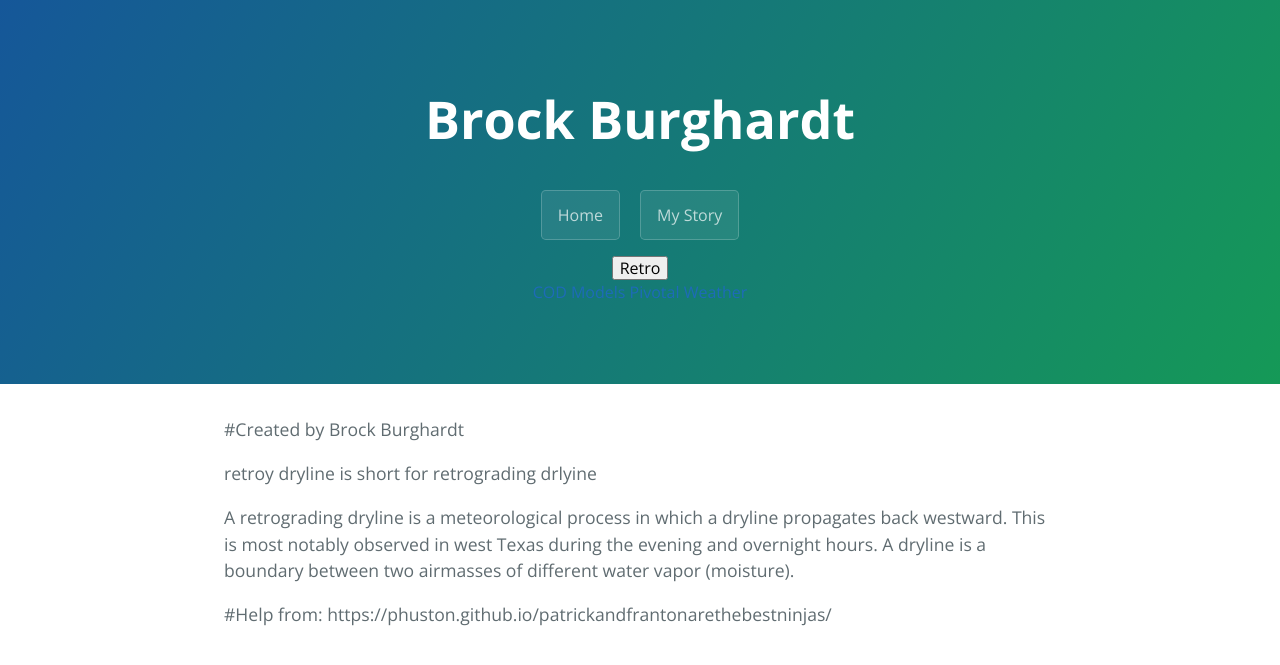
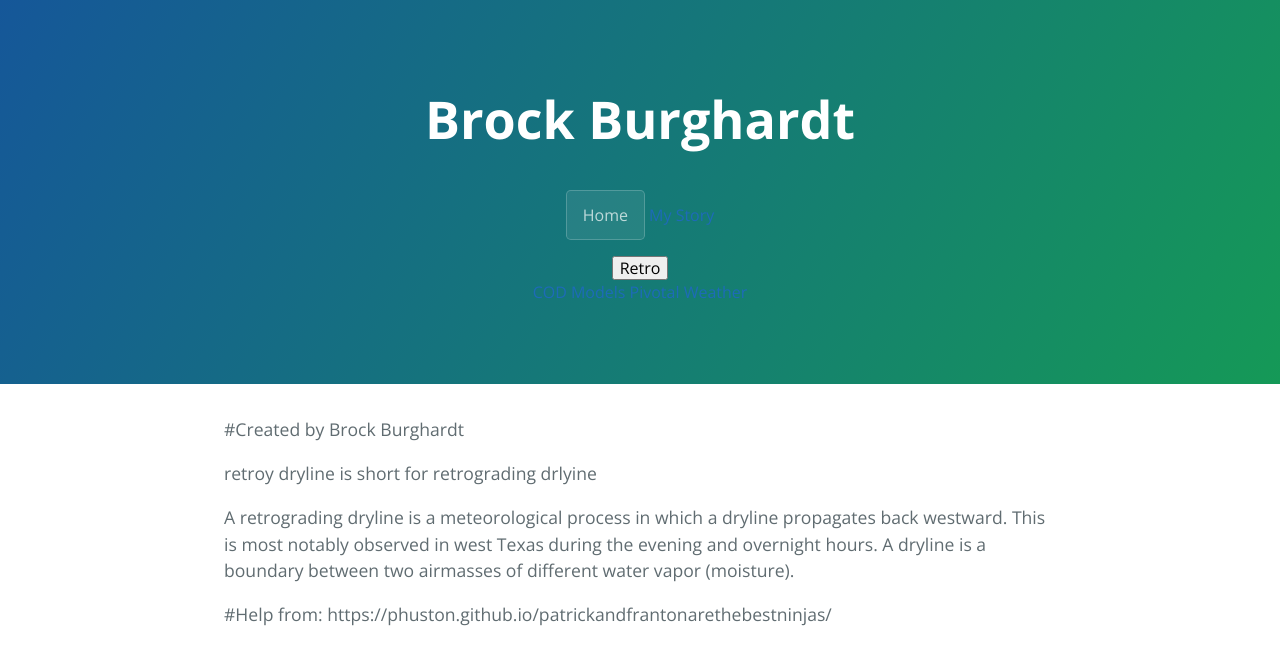
Before and after one commit to retrodryline-zz/retrodryline.github.io, a Jekyll site: the page built from retro.md, in a window 1280 px wide. Shown: the top 665 px of the page. Built offline with Jekyll 4.4.1, drawn with Linux system fonts in a browser that asks for light colours.

Commit message:
Update template.html

```diff
--- a/_layouts/template.html
+++ b/_layouts/template.html
@@ -16,7 +16,7 @@
       <h2 class="project-tagline"></h2>
       <div class="navbar">
        <a href="index" class="btn">Home</a>
-       <a href="mystory" class="btn">My Story</a>
+       <a href="mystory" class="dropbtn">My Story</a>
        <div class="dropdown">
          <button class="dropbtn">Retro
            <i class="fa fa-caret-down"></i>
```
